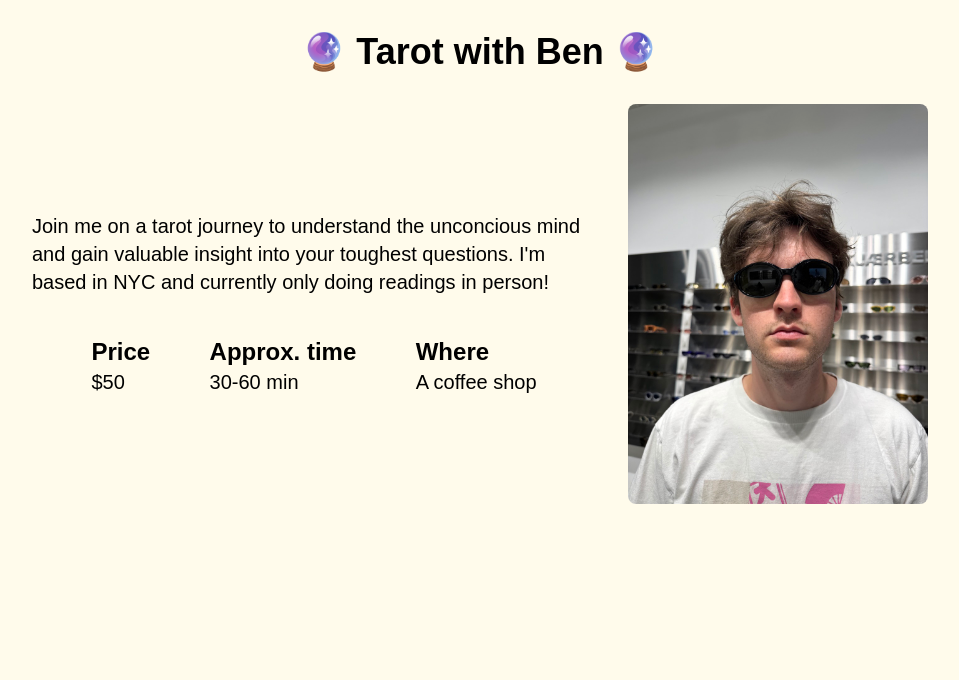
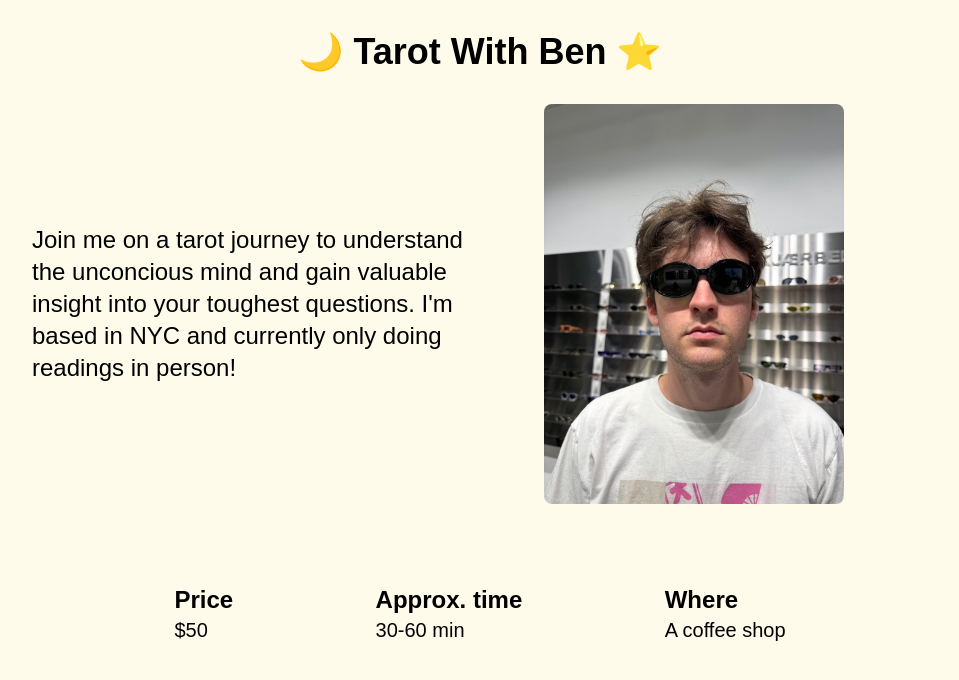
Before and after one commit to bengaaaa/tarot-site, a Next.js app: page / in a window 1280 px wide. Shown: the top 680 px of the page, without its empty margins (160-1119 px from the left). Built offline with nearby package versions, Linux system fonts and the light colour scheme.

Commit message:
more adjustments to css

```diff
--- a/src/app/page.js
+++ b/src/app/page.js
@@ -5,15 +5,22 @@ export default function Home() {
     <div className="min-h-screen p-8 bg-amber-50 text-black">
       <main className="max-w-4xl mx-auto">
         <h1 className="text-4xl font-bold text-center mb-8">
-          🔮 Tarot with Ben 🔮
+          🌙 Tarot With Ben ⭐
         </h1>
         <div className="flex gap-8 items-center pb-10">
-          <div>
-            <p className="text-xl flex-1">
+          <p className="text-2xl w-1/2">
             {`Join me on a tarot journey to understand the unconcious mind and
             gain valuable insight into your toughest questions. I'm based in
             NYC and currently only doing readings in person!`}
           </p>
+          <Image
+            src="/images/sunglass-shop.jpeg"
+            alt="Me in a sunglass shop"
+            width={300}
+            height={300}
+            className="rounded-lg object-cover mx-8"
+          />
+        </div>
         <div className="flex justify-evenly pt-10">
           <div>
             <h3 className="font-semibold text-2xl">Price</h3>
@@ -28,16 +35,6 @@ export default function Home() {
             <p className="text-xl">A coffee shop</p>
           </div>
         </div>
-          </div>
-
-          <Image
-            src="/images/sunglass-shop.jpeg"
-            alt="Me in a sunglass shop"
-            width={300}
-            height={300}
-            className="rounded-lg object-cover"
-          />
-        </div>
       </main>
     </div>
   );
```
Lines whose indentation alone changed are shown as unchanged.
